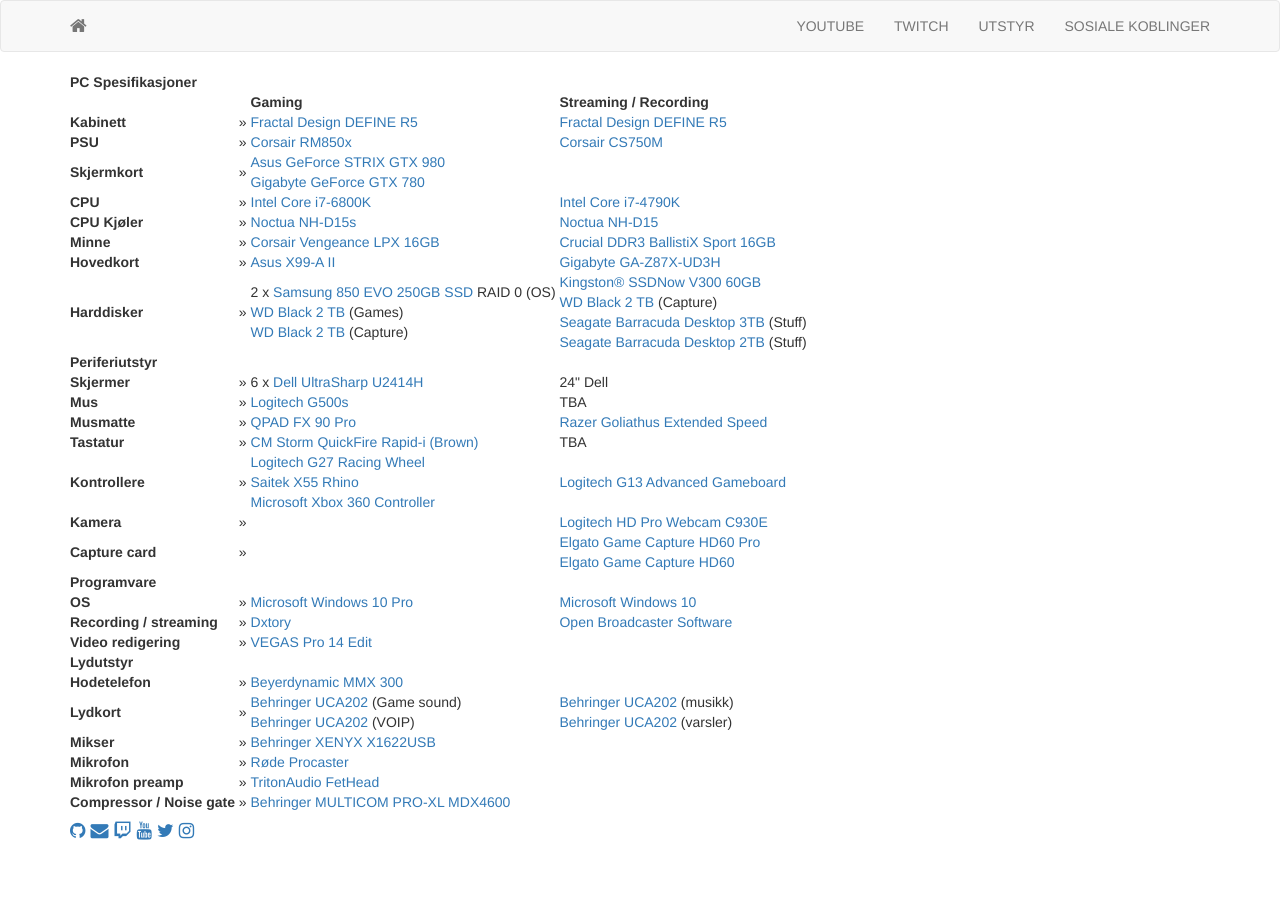
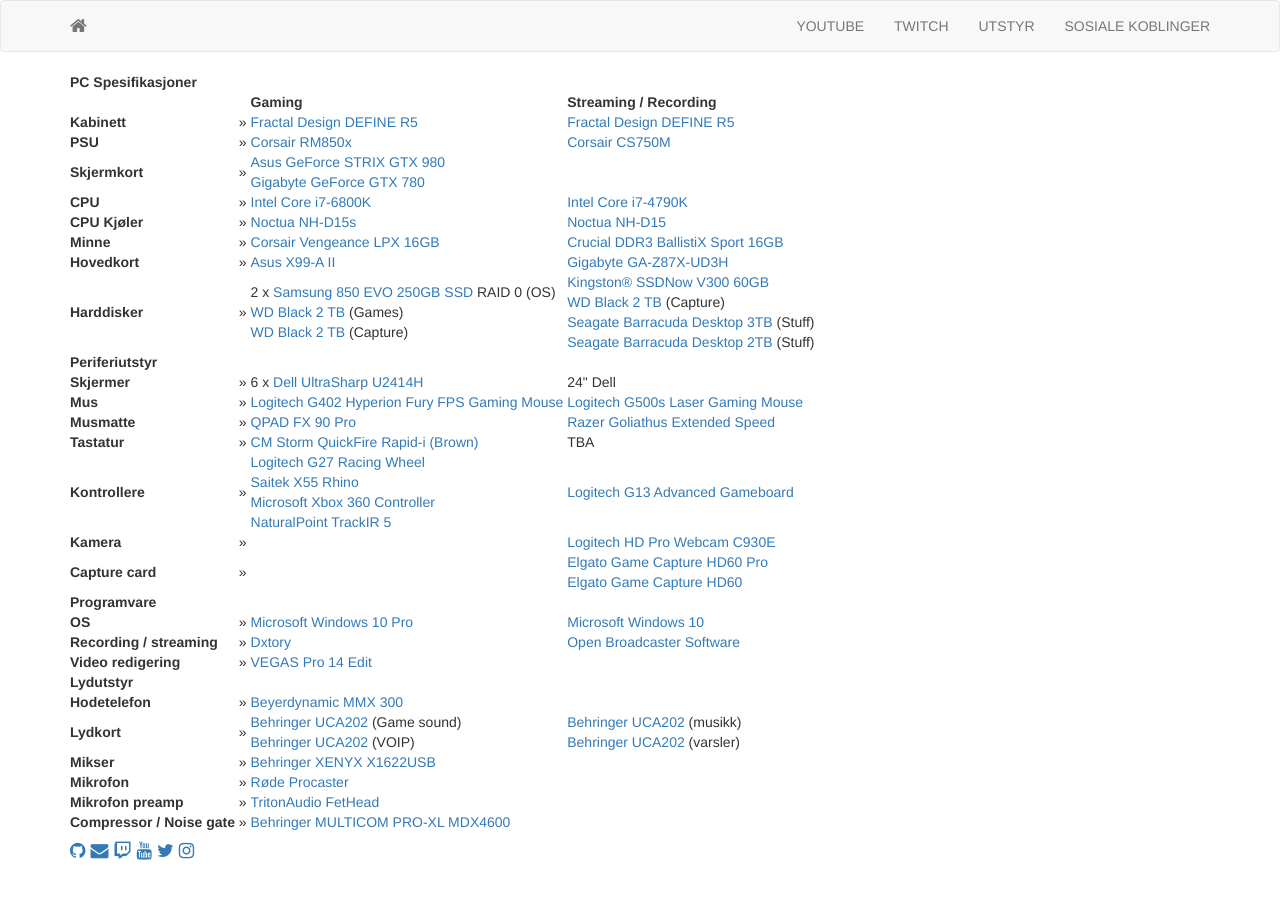
Before and after one commit to sakarias/sakarias.net, a Jekyll site: the page built from utstyr.html, in a window 1280 px wide. Built offline with Jekyll 4.4.1, drawn with Linux system fonts in a browser that asks for light colours; nearby versions of some CDN libraries; Markdown is read by kramdown in place of the engine named in the settings.

Commit message:
Mouse and track ir

```diff
--- a/utstyr.html
+++ b/utstyr.html
@@ -95,9 +95,9 @@ title: Utstyr
     <tr>
         <th>Mus</th>
         <td>&nbsp;»&nbsp;</td>
-        <td><a href="http://support.logitech.com/en_us/product/g500s-laser-gaming-mouse">Logitech G500s</a></td>
+        <td><a href="http://gaming.logitech.com/en-roeu/product/g402-hyperion-fury-fps-gaming-mouse">Logitech G402 Hyperion Fury FPS Gaming Mouse</a></td>
         <td>&nbsp;</td>
-        <td>TBA</td>
+        <td><a href="http://support.logitech.com/en_us/product/g500s-laser-gaming-mouse">Logitech G500s Laser Gaming Mouse</a></td>
     </tr>
     <tr>
         <th>Musmatte</th>
@@ -118,7 +118,8 @@ title: Utstyr
         <td>&nbsp;»&nbsp;</td>
         <td><a href="http://gaming.logitech.com/en-us/product/g27-racing-wheel">Logitech G27 Racing Wheel</a> <br />
             <a href="http://www.saitek.com/uk/prod/x55.html">Saitek X55 Rhino</a> <br />
-            <a href="http://www.microsoft.com/hardware/en-ph/p/xbox-360-controller-for-windows">Microsoft Xbox 360 Controller</a>
+            <a href="http://www.microsoft.com/hardware/en-ph/p/xbox-360-controller-for-windows">Microsoft Xbox 360 Controller</a><br />
+            <a href="https://www.naturalpoint.com/trackir/trackir5/">NaturalPoint TrackIR 5</a>
         </td>
         <td>&nbsp;</td>
         <td><a href="http://gaming.logitech.com/en-ch/product/g13-advanced-gameboard">Logitech G13 Advanced Gameboard</a></td>
```
